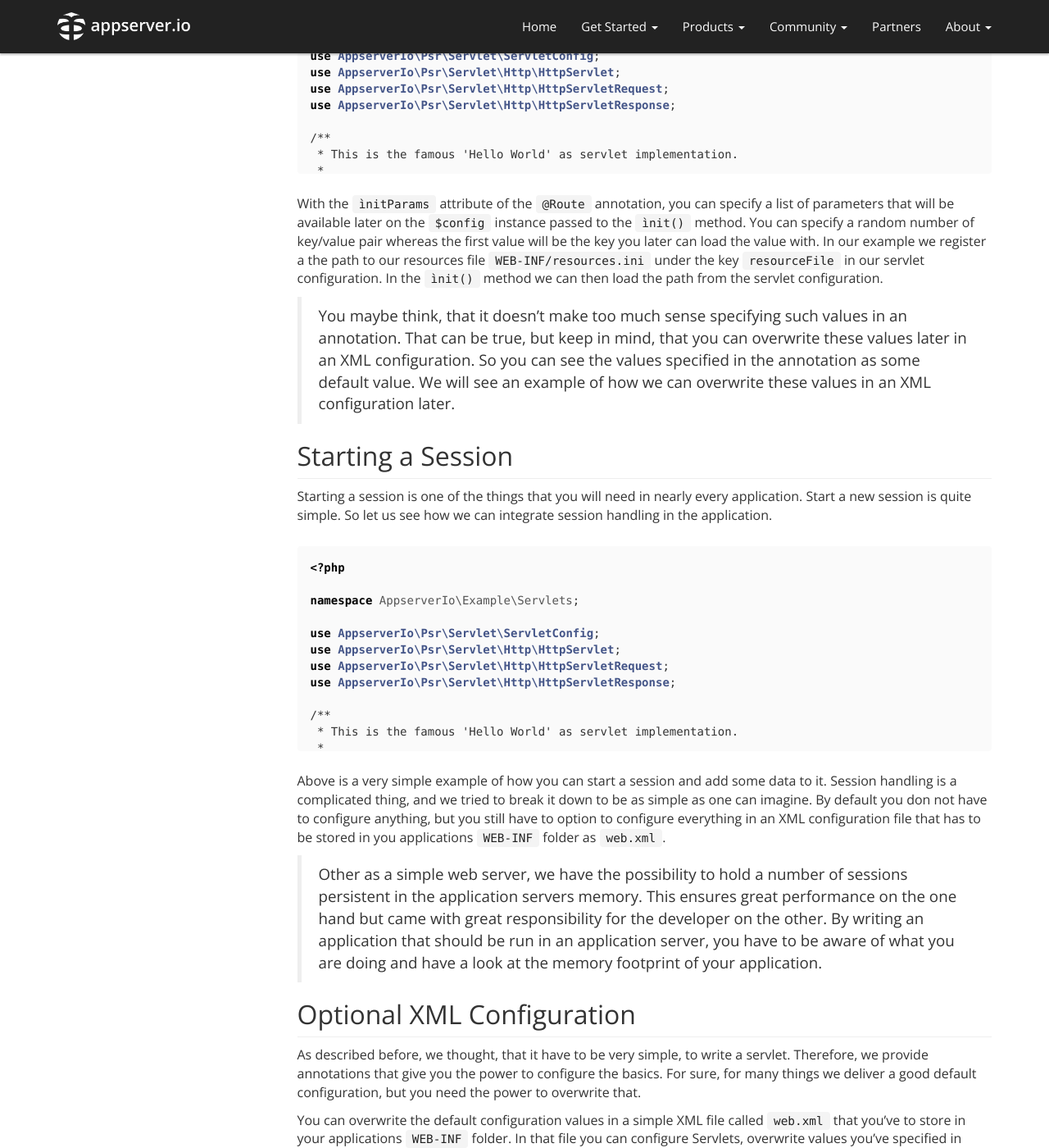
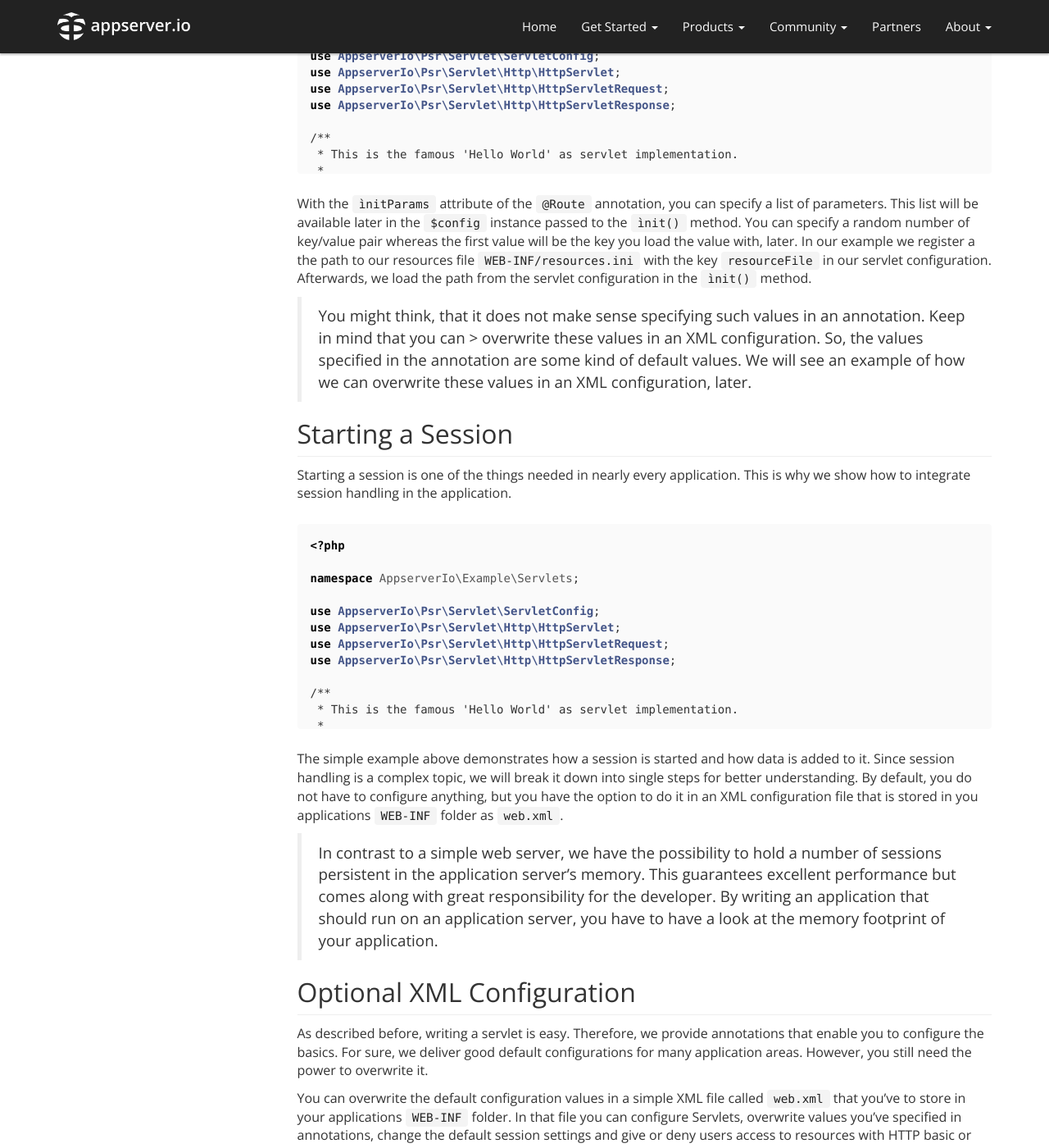
Before and after one commit to appserver-io/appserver, a Jekyll site: the page built from _docs/servlet-engine.md, in a window 1280 px wide and 1400 px high, scrolled down 2549 px. Shown: the whole window at 82% size. Built offline with Jekyll 4.4.1, drawn with Linux system fonts in a browser that asks for light colours; nearby versions of some CDN libraries; library files that are not in the unit come from our copies; Markdown is read by kramdown in place of the engine named in the settings; some of the changed text lies outside the part shown.

Commit message:
Update servlet-engine.md
Changes until line 391

````diff
--- a/_docs/servlet-engine.md
+++ b/_docs/servlet-engine.md
@@ -184,8 +184,8 @@ the resources by its key.
 
 ## Passing data from a configuration
 
-In some cases, it will be necessary, that you need to pass data to the `init()` method, e. g. configuration
-values. You can also do this with the `@Route` annotation. So imagine, we want to make the path to the file
+In some cases, it will be necessary to pass data to the `init()` method, e. g. configuration
+values. You can also do this with the `@Route` annotation. Imagine, we want to make the path to the file
 with the resources configurable.
 
 ```php
@@ -255,21 +255,17 @@ class HelloWorldServlet extends HttpServlet
 }
 ```
 
-With the `ìnitParams` attribute of the `@Route` annotation, you can specify a list of parameters that will be
-available later on the `$config` instance passed to the `ìnit()` method. You can specify a random number
-of key/value pair whereas the first value will be the key you later can load the value with. In our example
-we register a the path to our resources file `WEB-INF/resources.ini` under the key `resourceFile` in our
-servlet configuration. In the `ìnit()` method we can then load the path from the servlet configuration.
+With the `ìnitParams` attribute of the `@Route` annotation, you can specify a list of parameters. This list will be available later in the `$config` instance passed to the `ìnit()` method. You can specify a random number
+of key/value pair whereas the first value will be the key you load the value with, later. In our example
+we register a the path to our resources file `WEB-INF/resources.ini` with the key `resourceFile` in our
+servlet configuration. Afterwards, we load the path from the servlet configuration in the `ìnit()` method.
 
-> You maybe think, that it doesn't make too much sense specifying such values in an annotation. That can be
-> true, but keep in mind, that you can overwrite these values later in an XML configuration. So you can see
-> the values specified in the annotation as some default value. We will see an example of how we can
-> overwrite these values in an XML configuration later.
+> You might think, that it does not make sense specifying such values in an annotation. Keep in mind that you can > overwrite these values in an XML configuration. So, the values specified in the annotation are some kind of
+> default values. We will see an example of how we can overwrite these values in an XML configuration, later.
 
 ## Starting a Session
 
-Starting a session is one of the things that you will need in nearly every application. Start a new session is
-quite simple. So let us see how we can integrate session handling in the application.
+Starting a session is one of the things needed in nearly every application. This is why we show how to integrate session handling in the application.
 
 ```php
 <?php
@@ -379,21 +375,19 @@ class HelloWorldServlet extends HttpServlet
 }
 ```
 
-Above is a very simple example of how you can start a session and add some data to it. Session handling is a
-complicated thing, and we tried to break it down to be as simple as one can imagine. By default you don not have
-to configure anything, but you still have to option to configure everything in an XML configuration file that
-has to be stored in you applications `WEB-INF` folder as `web.xml`.
+The simple example above demonstrates how a session is started and how data is added to it. Since session handling is a complex topic, we will break it down into single steps for better understanding. By default, you do not have
+to configure anything, but you have the option to do it in an XML configuration file that
+is stored in you applications `WEB-INF` folder as `web.xml`.
 
-> Other as a simple web server, we have the possibility to hold a number of sessions persistent in the application
-> servers memory. This ensures great performance on the one hand but came with great responsibility for the
-> developer on the other. By writing an application that should be run in an application server, you have to
-> be aware of what you are doing and have a look at the memory footprint of your application.
+> In contrast to a simple web server, we have the possibility to hold a number of sessions persistent in the
+> application server's memory. This guarantees excellent performance but comes along with great responsibility
+> for the developer. By writing an application that should run on an application server, you have to
+> have a look at the memory footprint of your application.
 
 ## Optional XML Configuration
 
-As described before, we thought, that it have to be very simple, to write a servlet. Therefore, we provide
-annotations that give you the power to configure the basics. For sure, for many things we deliver a good
-default configuration, but you need the power to overwrite that.
+
+As described before, writing a servlet is easy. Therefore, we provide annotations that enable you to configure the basics. For sure, we deliver good default configurations for many application areas. However, you still need the power to overwrite it.
 
 You can overwrite the default configuration values in a simple XML file called `web.xml` that you've to
 store in your applications `WEB-INF` folder. In that file you can configure Servlets, overwrite values you've
````
